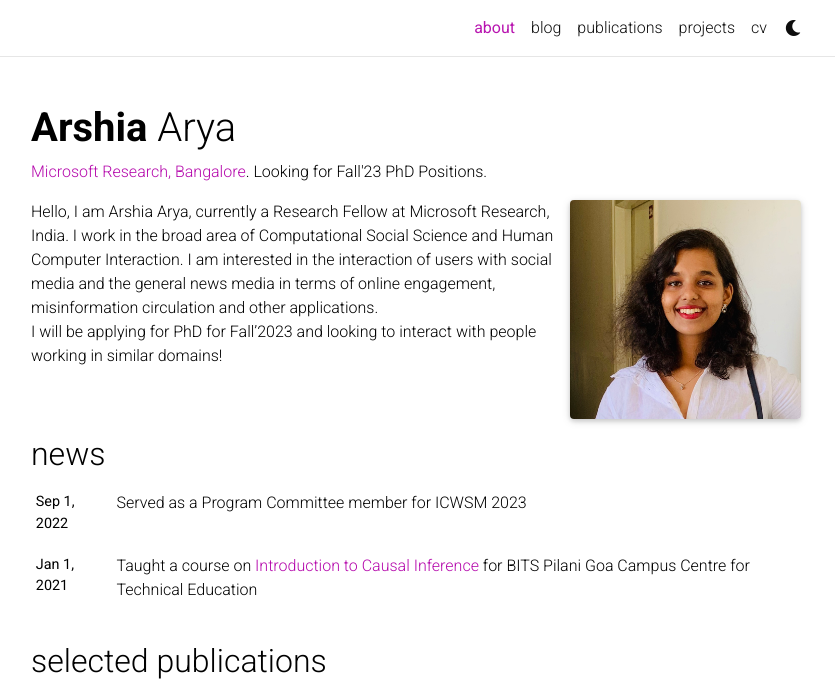
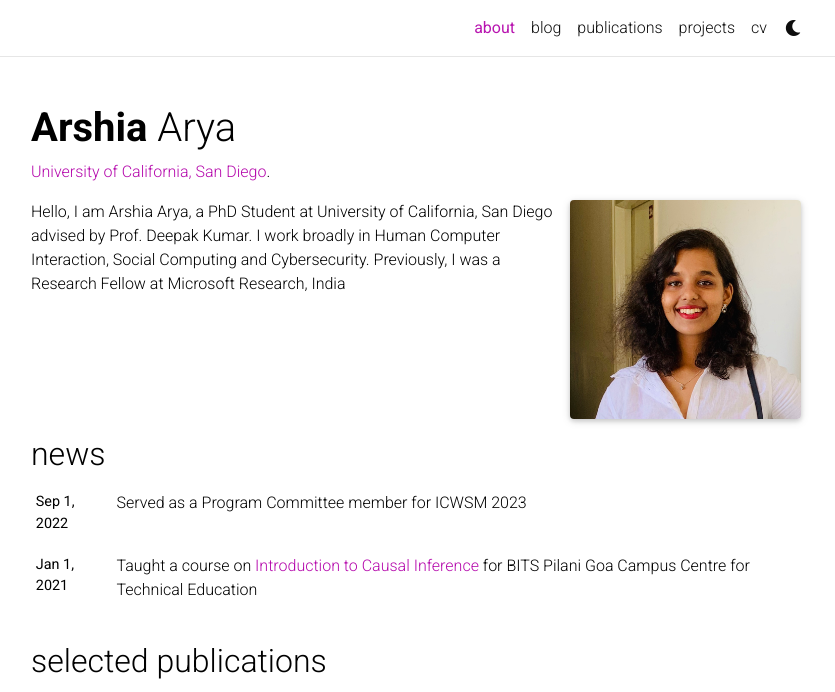
Before and after one commit to Arshiaarya/arshiaarya.github.io, a Jekyll site: the page built from _pages/about.md, in a window 1280 px wide and 981 px high, cut to the strip 0-692 px from the top of the window. Shown: the whole strip, without its empty margins (224-1059 px from the left). Built offline with Jekyll 4.4.1, drawn with Linux system fonts in a browser that asks for light colours; full-size pictures stand in for the smaller copies a plugin makes; comment, search, counter and statistics services are not loaded; a style sheet for code colours, icons or effects is not loaded.

Commit message:
Update about.md

```diff
--- a/_pages/about.md
+++ b/_pages/about.md
@@ -2,7 +2,7 @@
 layout: about
 title: about
 permalink: /
-subtitle: <a href='#'>Microsoft Research, Bangalore</a>. Looking for Fall'23 PhD Positions.
+subtitle: <a href='#'>University of California, San Diego</a>.
 
 profile:
   align: right
@@ -15,6 +15,4 @@ selected_papers: true # includes a list of papers marked as "selected={true}"
 social: true  # includes social icons at the bottom of the page
 ---
 
-Hello, I am Arshia Arya, currently a Research Fellow at Microsoft Research, India.
-I work in the broad area of Computational Social Science and Human Computer Interaction. I am interested in the interaction of users with social media and the general news media in terms of online engagement, misinformation circulation and other applications.
-I will be applying for PhD for Fall'2023 and looking to interact with people working in similar domains!
+Hello, I am Arshia Arya, a PhD Student at University of California, San Diego advised by Prof. Deepak Kumar. I work broadly in Human Computer Interaction, Social Computing and Cybersecurity. Previously, I was a Research Fellow at Microsoft Research, India
```
